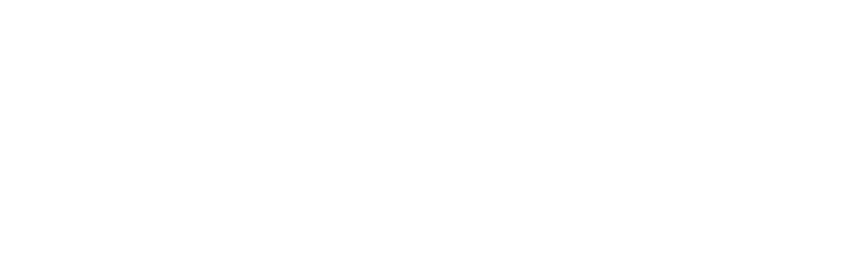
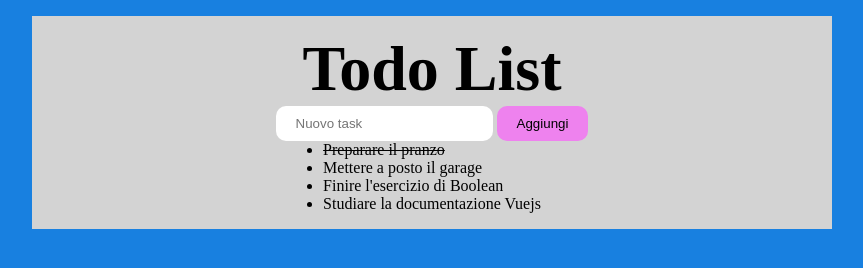
Before and after one commit to FedericoCapitani/vue-todolist, a plain HTML site: page index.html in a window 1280 px wide. Shown: the whole page, without its empty margins (208-1071 px from the left). Drawn offline with nearby package versions, Linux system fonts and the light colour scheme.

Commit message:
creare finestra input e lista

```diff
--- a/assets/css/style.css
+++ b/assets/css/style.css
@@ -3,3 +3,38 @@
     padding: 0;
     box-sizing: border-box;
 }
+
+body{
+    background-color: rgb(24, 128, 224);
+}
+
+.container{
+    width: 800px;
+    margin: 1rem auto;
+    background-color: lightgray;
+    display: flex;
+    flex-direction: column;
+    align-items: center;
+    padding: 1rem;
+}
+
+.title > h1{
+    font-size: 4rem;
+}
+
+.input_area{
+    padding: 10px 20px;
+    border-radius: 10px;
+    border: none;
+}
+.btn{
+    padding: 10px 20px;
+    border-radius: 10px;
+    border: none;
+    color: black;
+    background-color: violet;
+}
+
+.task_done{
+    text-decoration: line-through;
+}
--- a/assets/js/app.js
+++ b/assets/js/app.js
@@ -1,5 +1,24 @@
 const app = new Vue({
     el: '#app',
-    data: {},
+    data: {
+        tasks: [
+            {
+                text: 'Preparare il pranzo',
+                done: true
+            },
+            {
+                text: 'Mettere a posto il garage',
+                done: false
+            },
+            {
+                text: 'Finire l\'esercizio di Boolean',
+                done: false
+            },
+            {
+                text: 'Studiare la documentazione Vuejs',
+                done: false
+            }
+        ]
+    },
     methods: {}
 })
--- a/index.html
+++ b/index.html
@@ -11,7 +11,20 @@
 <body>
 
     <div id="app">
-
+        <div class="container">
+            <div class="title">
+                <h1>Todo List</h1>
+            </div>
+            <div class="input">
+                <input type="text" class="input_area" placeholder="Nuovo task">
+                <button class="btn">Aggiungi</button>
+            </div>
+            <section>
+                <ul>
+                    <li v-for="(task, done) in tasks" :class="{'task_done' :!done, '' :done}"> {{task.text}} </li>
+                </ul>
+            </section>
+        </div>
     </div>
 
     <script src="https://cdn.jsdelivr.net/npm/vue@2.6.14/dist/vue.js"></script>
```
